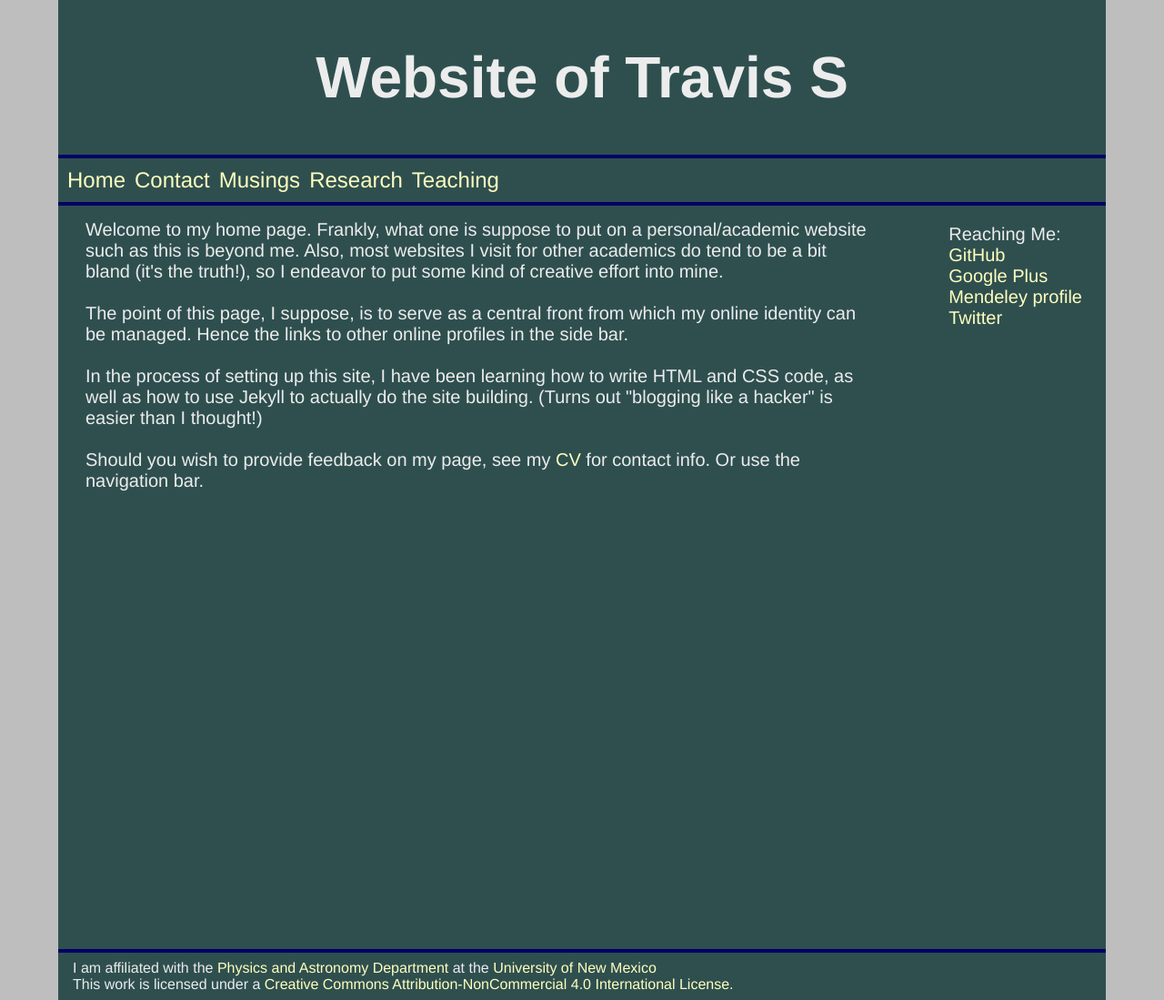
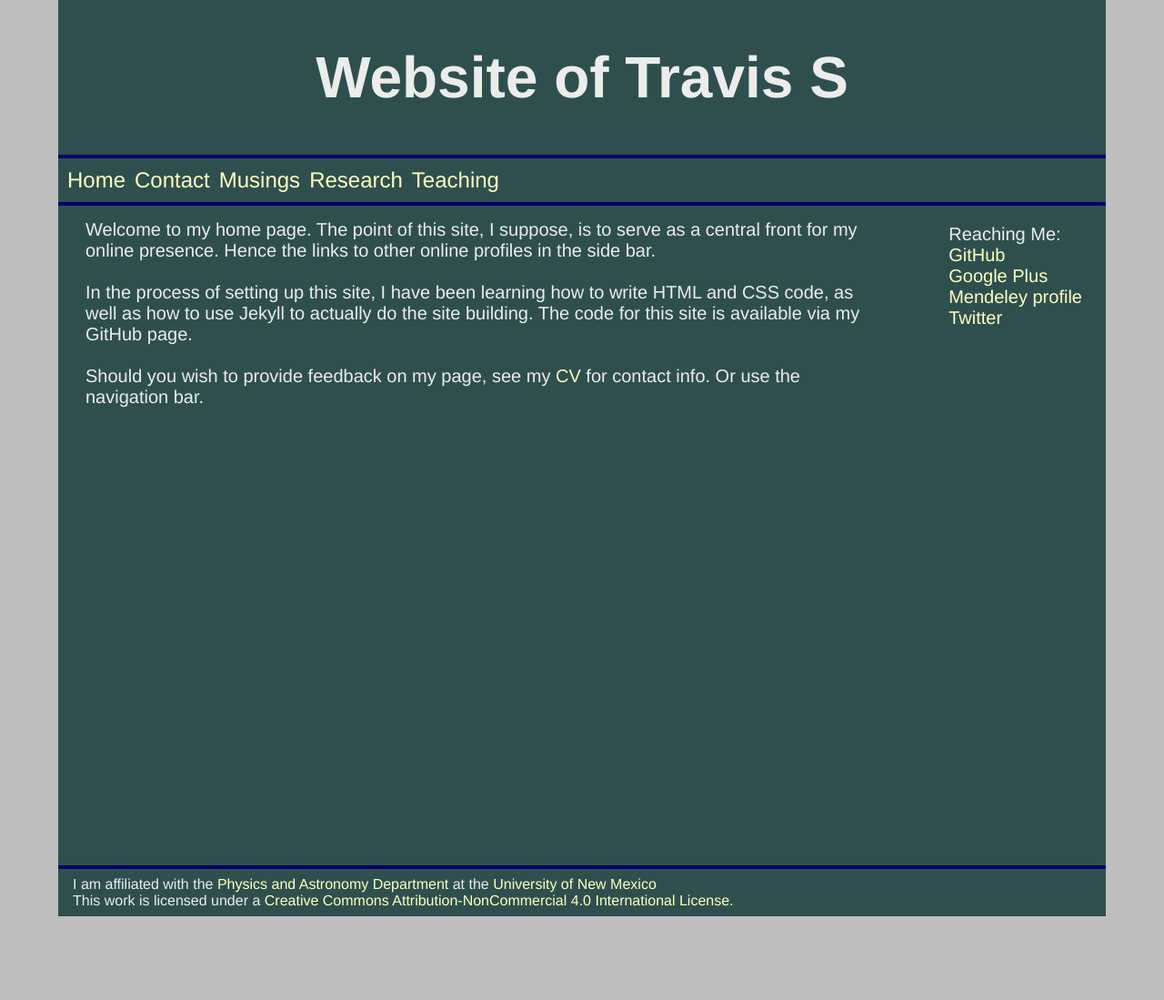
Before and after one commit to jarthurgross/Travis-S.github.io, a Jekyll site: the page built from index.html, in a window 1280 px wide. Shown: the whole page at 91% size. Built offline with Jekyll 4.4.1, drawn with Linux system fonts in a browser that asks for light colours; Markdown is read by kramdown in place of the engine named in the settings; after the commit the page ends 1007 px from its top, so only the background shows below that.

Commit message:
Minor front page changes.

```diff
--- a/index.html
+++ b/index.html
@@ -3,10 +3,8 @@ layout: default
 title: Home
 ---
 <section class="content">
-Welcome to my home page. Frankly, what one is suppose to put on a personal/academic website such as this is beyond me. Also, most websites I visit for other academics do tend to be a bit bland (it's the truth!), so I endeavor to put some kind of creative effort into mine.
-<br/><br/>
-The point of this page, I suppose, is to serve as a central front from which my online identity can be managed. Hence the links to other online profiles in the side bar. <br/><br/>
-In the process of setting up this site, I have been learning how to write HTML and CSS code, as well as how to use Jekyll to actually do the site building. (Turns out "blogging like a hacker" is easier than I thought!)
+Welcome to my home page. The point of this site, I suppose, is to serve as a central front for my online presence. Hence the links to other online profiles in the side bar. <br/><br/>
+In the process of setting up this site, I have been learning how to write HTML and CSS code, as well as how to use Jekyll to actually do the site building. The code for this site is available via my GitHub page.
 <br/><br/>
 Should you wish to provide feedback on my page, see my <a href="CV.pdf" target="_blank">CV</a> for contact info. Or use the navigation bar.
 <br/><br/>
```
